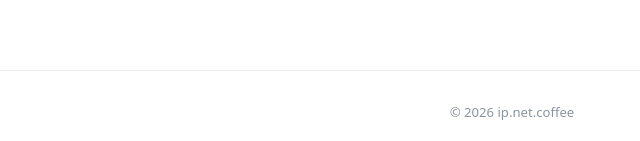
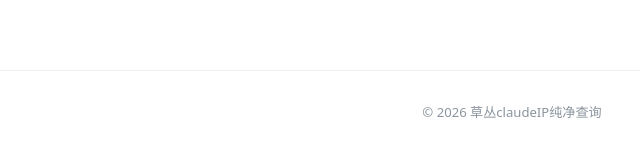
Before and after one commit to Aoliao-aoliao/claudeip, a plain HTML site: page claude/claudecode.html in a window 1280 px wide. Shown: the part 4883-5024 px from the top of the page, 128-768 px from the left. Drawn offline with Linux system fonts and the light colour scheme.

Commit message:
update footer branding

```diff
--- a/claude/claudecode.html
+++ b/claude/claudecode.html
@@ -294,7 +294,7 @@ ipv6 = false</pre>
   </div>
 </div>
 
-<footer>&copy; 2026 <a href="https://ip.net.coffee/">ip.net.coffee</a></footer>
+<footer>&copy; 2026 草丛claudeIP纯净查询</footer>
 <script src="/cdn-cgi/scripts/7d0fa10a/cloudflare-static/rocket-loader.min.js" data-cf-settings="e2a042313e448cdcce018ca9-|49" defer></script><script defer src="https://static.cloudflareinsights.com/beacon.min.js/v8c78df7c7c0f484497ecbca7046644da1771523124516" integrity="sha512-8DS7rgIrAmghBFwoOTujcf6D9rXvH8xm8JQ1Ja01h9QX8EzXldiszufYa4IFfKdLUKTTrnSFXLDkUEOTrZQ8Qg==" data-cf-beacon='{"version":"2024.11.0","token":"bff7af839afa4d21a2dc5253e0f3ce15","r":1,"server_timing":{"name":{"cfCacheStatus":true,"cfEdge":true,"cfExtPri":true,"cfL4":true,"cfOrigin":true,"cfSpeedBrain":true},"location_startswith":null}}' crossorigin="anonymous"></script>
 </body>
 </html>
```
Also changed, not shown: claude/index.html (+1 -1 lines), claude/ipv6.html (+1 -1 lines), claude/site.html (+1 -1 lines), claude/status.html (+1 -1 lines), dns/index.html (+1 -1 lines), ping/index.html (+1 -1 lines), webrtc/index.html (+1 -1 lines).
